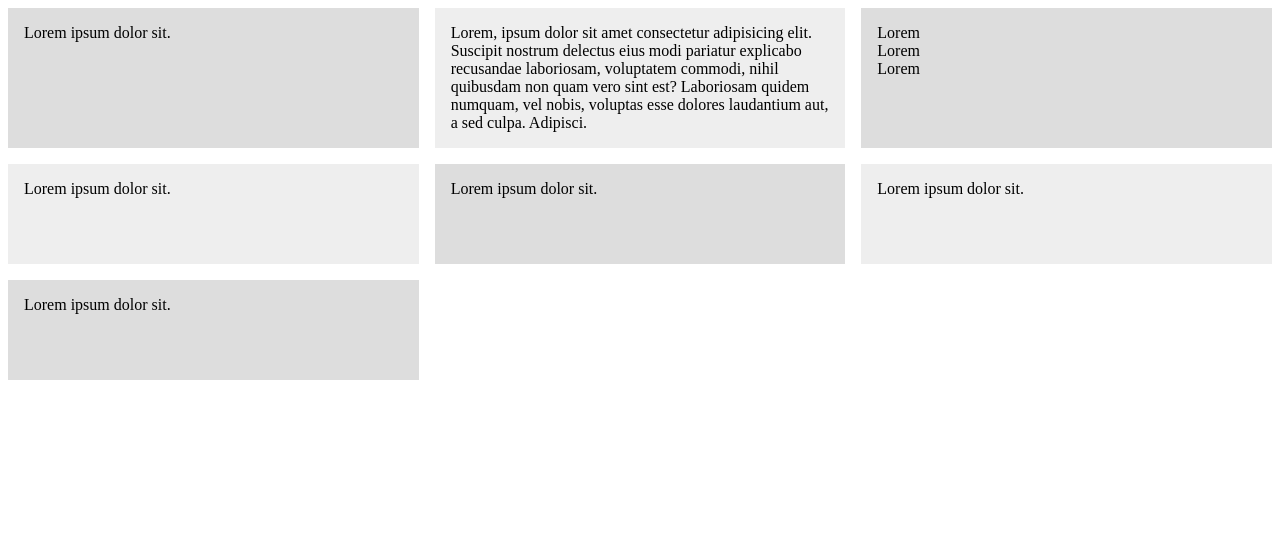
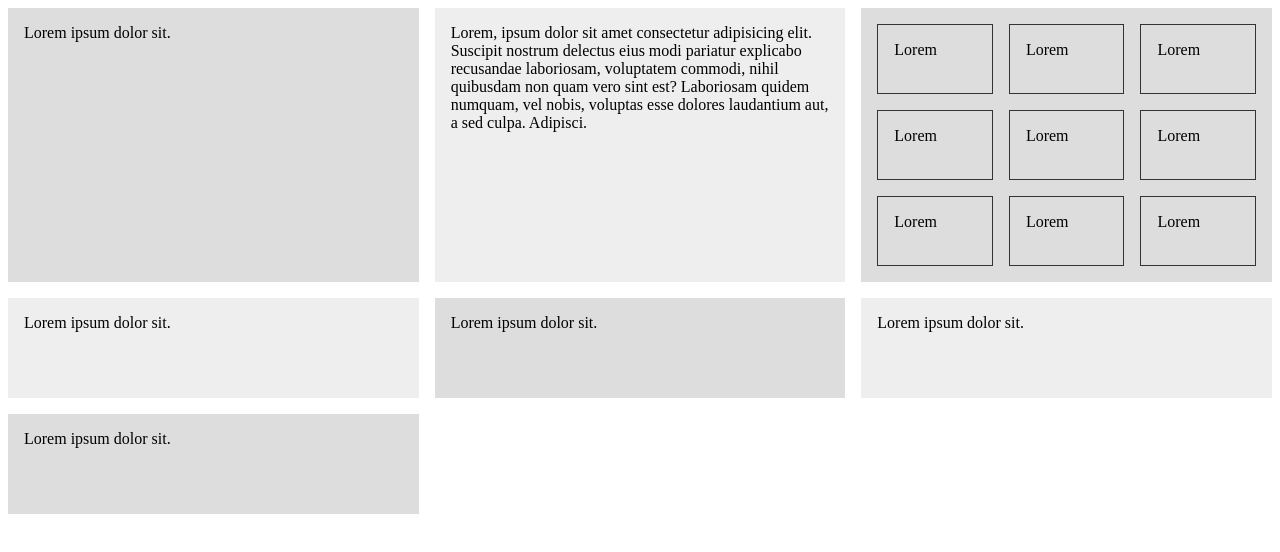
Before and after one commit to DerejeKitaw/css_grid, a plain HTML site: page 02_project/index.html in a window 1280 px wide. Drawn offline with Linux system fonts and the light colour scheme.

Commit message:
project 1 completed

```diff
--- a/02_project/index.html
+++ b/02_project/index.html
@@ -12,6 +12,12 @@
            <div>Lorem</div>
            <div>Lorem</div>
            <div>Lorem</div>
+           <div>Lorem</div>
+           <div>Lorem</div>
+           <div>Lorem</div>
+           <div>Lorem</div>
+           <div>Lorem</div>
+           <div>Lorem</div>
        </div>
        <div>Lorem ipsum dolor sit.</div>
        <div>Lorem ipsum dolor sit.</div>
--- a/02_project/style/style.css
+++ b/02_project/style/style.css
@@ -5,7 +5,17 @@
     /* grid-auto-rows: 100px; */
     grid-auto-rows: minmax(100px, auto);
 }
+.nested{
+    display:grid;
+    grid-template-columns: repeat(3, 1fr);
+    grid-auto-rows: 70px;
+    grid-gap: 1em;
 
+}
+.nested >div{
+    border:#333 1px solid;
+    padding: 1em;
+}
 .wrapper >div{
     background: #eee;
     padding: 1em;
```
Also changed, not shown: 02_project/DOC/css_grid_project_10.png (added), 02_project/DOC/css_grid_project_11.png (added), 02_project/DOC/css_grid_project_12.png (added), 02_project/DOC/css_grid_project_13.png (added), 02_project/DOC/css_grid_project_14.png (added), 02_project/DOC/css_grid_project_15.png (added), 02_project/DOC/css_grid_project_16.png (added), 1 other file.
